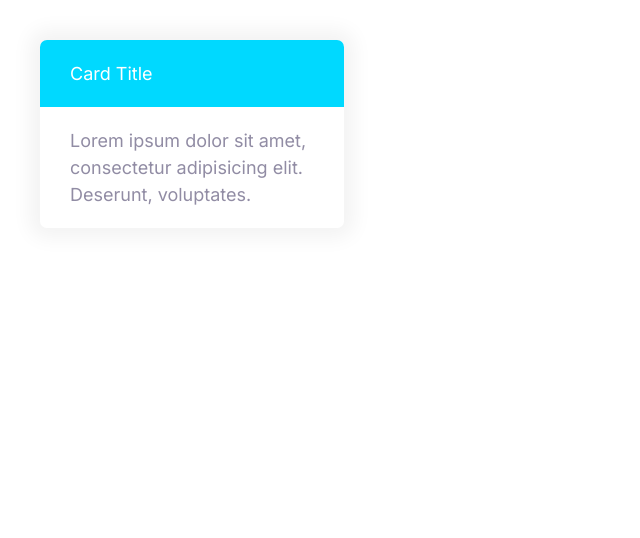
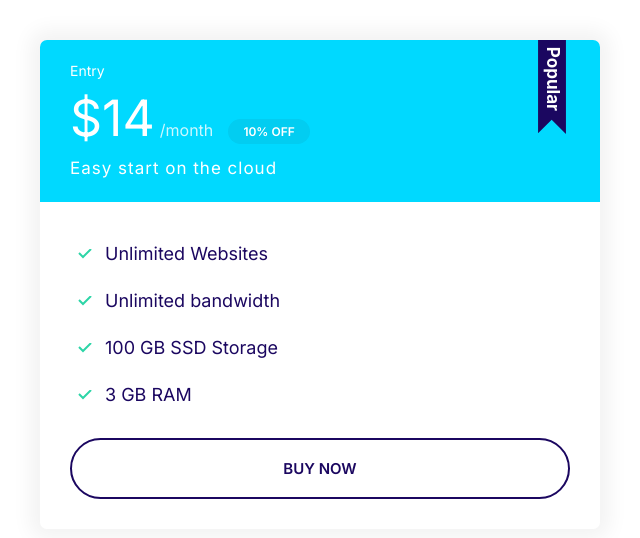
Before and after one commit to sjshikoh/shai, a plain HTML site: page index.html in a window 1280 px wide. Shown: the whole page, without its empty margins (0-640 px from the left). Drawn offline with Linux system fonts and the light colour scheme.

Commit message:
build plan popular badge

```diff
--- a/css/styles.css
+++ b/css/styles.css
@@ -117,6 +117,8 @@ a {
 
 .badge--small {
   font-size: 1.6rem;
+  padding: 0.5rem 1.5rem;
+
 }
 
 @media screen and (min-width: 1024px) {
@@ -126,6 +128,7 @@ a {
 
   .badge--small {
     font-size: 1.2rem;
+
   }
 }
 
@@ -296,3 +299,68 @@ input {
   background: var(--color-secondary);
   color: #fff;
 }
+
+.card--secondary .badge--secondary {
+  background: #02cdf1;
+}
+
+/* plans */
+.plan__name {
+  color: #fff;
+  margin: 0;
+  font-weight: 500;
+  font-size: 2.4rem;
+}
+
+.plan__price {
+  font-size: 6rem;
+}
+
+.plan__billing-cycle {
+  font-size: 2rem;
+  font-weight: 300;
+  opacity: 0.8;
+  margin-right: 1rem;
+}
+
+.plan__description {
+  font-size: 2rem;
+  font-weight: 300;
+  letter-spacing: 1px;
+  display: block;
+}
+
+.plan .list__item {
+  margin-bottom: 2rem;
+}
+
+.plan--popular .card__header {
+  position: relative;
+}
+
+.plan--popular .card__header::before {
+  content: url(../images/popular.svg);
+  width: 40px;
+  display: inline-block;
+  position: absolute;
+  top: -6px;
+  right: 5%;
+}
+
+@media screen and (min-width: 1024px) {
+  .plan__name {
+    font-size: 1.4rem;
+  }
+
+  .plan__price {
+    font-size: 5rem;
+  }
+
+  .plan__billing-cycle {
+    font-size: 1.6rem;
+  }
+
+  .plan__description {
+    font-size: 1.7rem;
+  }
+}
--- a/index.html
+++ b/index.html
@@ -11,11 +11,25 @@
     <link rel="stylesheet" href="css/styles.css">
 </head>
 <body>
-   <div style="width: 30%; padding: 4rem;">
+   <div style="width: 50%; padding: 4rem;">
+    <div class="plan plan--popular">
        <div class="card card--secondary">
-        <header class="card__header">Card Title</Title></header>
+        <header class="card__header">
+
+            <h3 class="plan__name">Entry</h3>
+            <span class="plan__price">$14</span>
+            <span class="plan__billing-cycle">/month</span>
+            <span class="badge badge--secondary badge--small">10% OFF</span>
+            <span class="plan__description">Easy start on the cloud</span>
+        </header>
         <div class="card__body">
-       Lorem ipsum dolor sit amet, consectetur adipisicing elit. Deserunt, voluptates.    </div>
+            <ul class="list list--tick">
+                <li class="list__item">Unlimited Websites</li>
+                <li class="list__item">Unlimited bandwidth</li>
+                <li class="list__item">100 GB SSD Storage</li>
+                <li class="list__item">3 GB RAM</li>
+            </ul>
+            <Button class="btn btn--outline btn--block">Buy Now</Button>
        </div>
    </div>
 </body>
```
Also changed, not shown: images/popular.svg (added).
